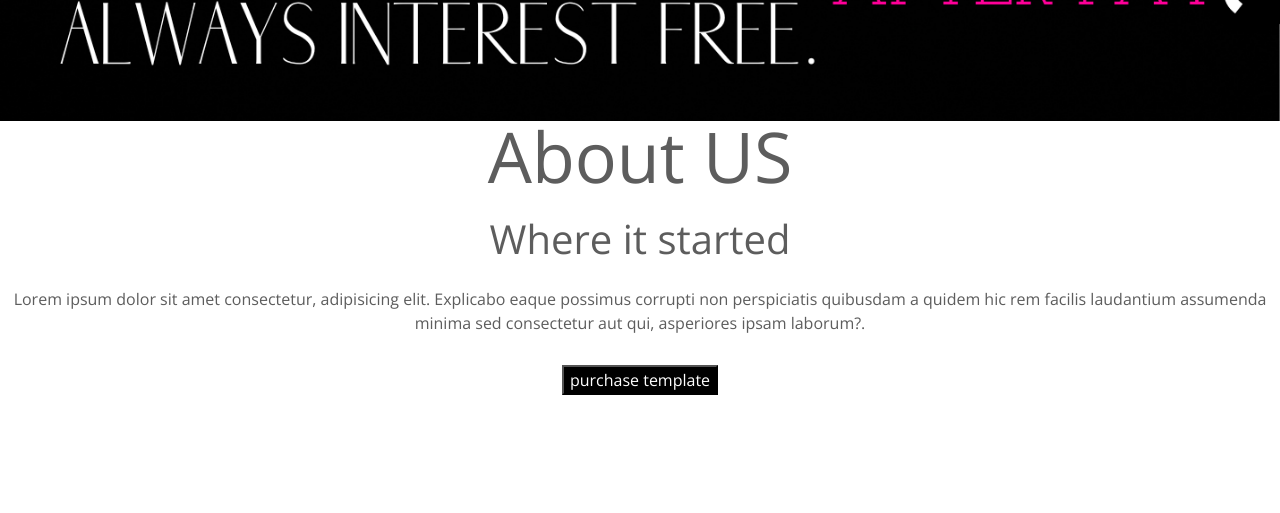
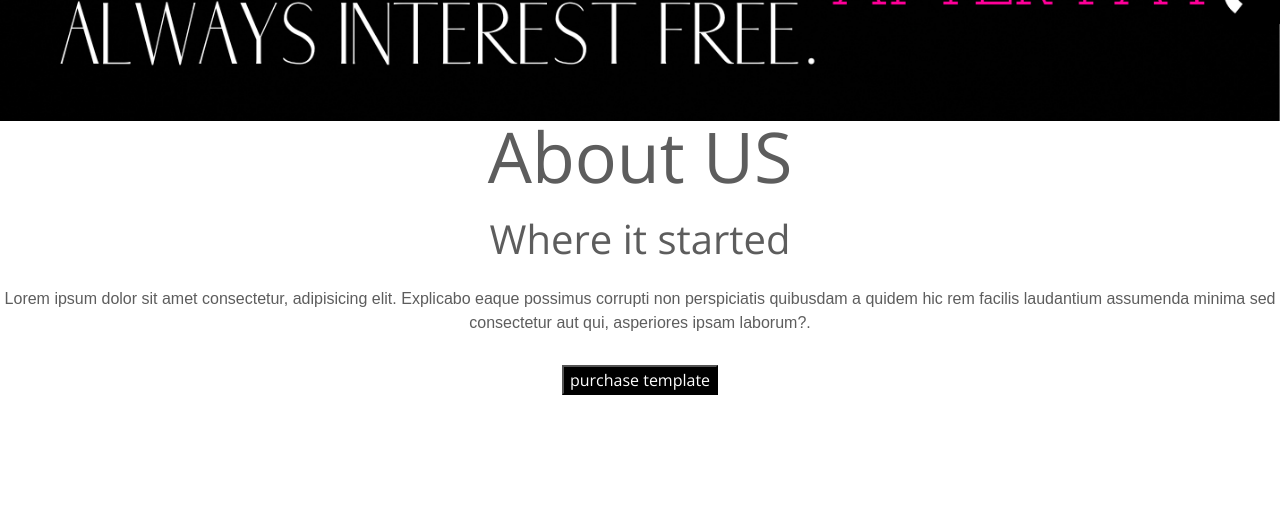
Before and after one commit to adgossett/boutiquetemplate2, a plain HTML site: page index.html in a window 1280 px wide. Shown: the part 820-1333 px from the top of the page. Drawn offline with nearby package versions, Linux system fonts and the light colour scheme; files that its build step writes are made by us from their sources; files whose address does not match are found by name.

Commit message:
index.html

```diff
--- a/index.html
+++ b/index.html
@@ -185,15 +185,15 @@
     <img src="Copy of Book.png">
     <img src="topbanner.png">
     <div style="text-align: center;">
+ <div style="text-align: center;">
     <h1 class="paris-font">About US</h1>
     <h4 class="mt-10 merriweather-font">Where it started</h4>
     <div class="mt-30">
-        <p>Lorem ipsum dolor sit amet consectetur, adipisicing elit.
+        <p style="font-family: Arial, sans-serif;">Lorem ipsum dolor sit amet consectetur, adipisicing elit.
             Explicabo eaque possimus corrupti non perspiciatis quibusdam a quidem hic rem facilis laudantium assumenda minima sed consectetur aut qui, asperiores ipsam laborum?.</p>
         <button style="color: white; background-color: black; margin-top: 20px;" onclick="window.location.href = 'https://square.link/u/CVbsv0Fl';">purchase template</button>
     </div>
 </div>
-
     <section id="shop" class="text-center">
         <h1 class="display-none" aria-hidden="true">Reone</h1>
         <div class="container">
```
